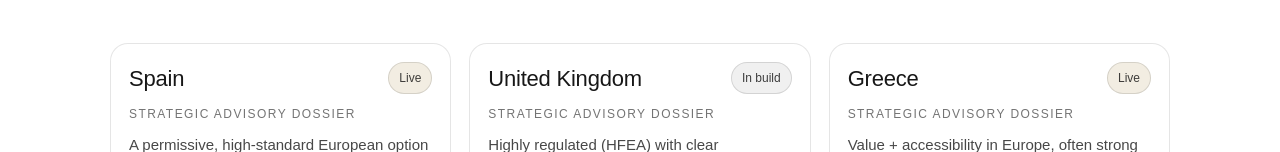
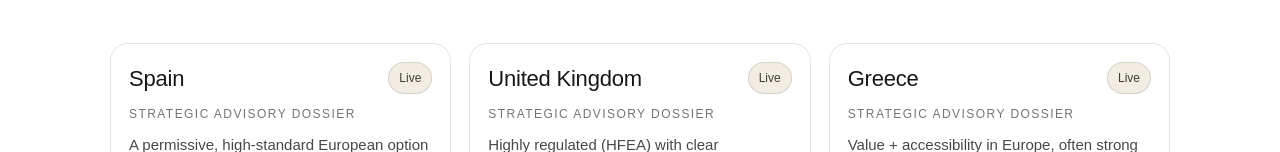
Before and after one commit to fmeliteintl-collab/fertilitycarehub-web, a Next.js app: page /countries in a window 1280 px wide. Shown: the part 264-416 px from the top of the page. Built offline with nearby package versions, Linux system fonts and the light colour scheme.

Commit message:
Update UK status badge to Live

```diff
--- a/app/countries/page.tsx
+++ b/app/countries/page.tsx
@@ -17,7 +17,7 @@ const COUNTRIES: Country[] = [
   {
   slug: "united-kingdom",
   name: "United Kingdom",
-  status: "In build",
+  status: "Live",
   oneLiner: "Highly regulated (HFEA) with clear donor/surrogacy rules—strong when governance matters most.",
 },
   {
```
